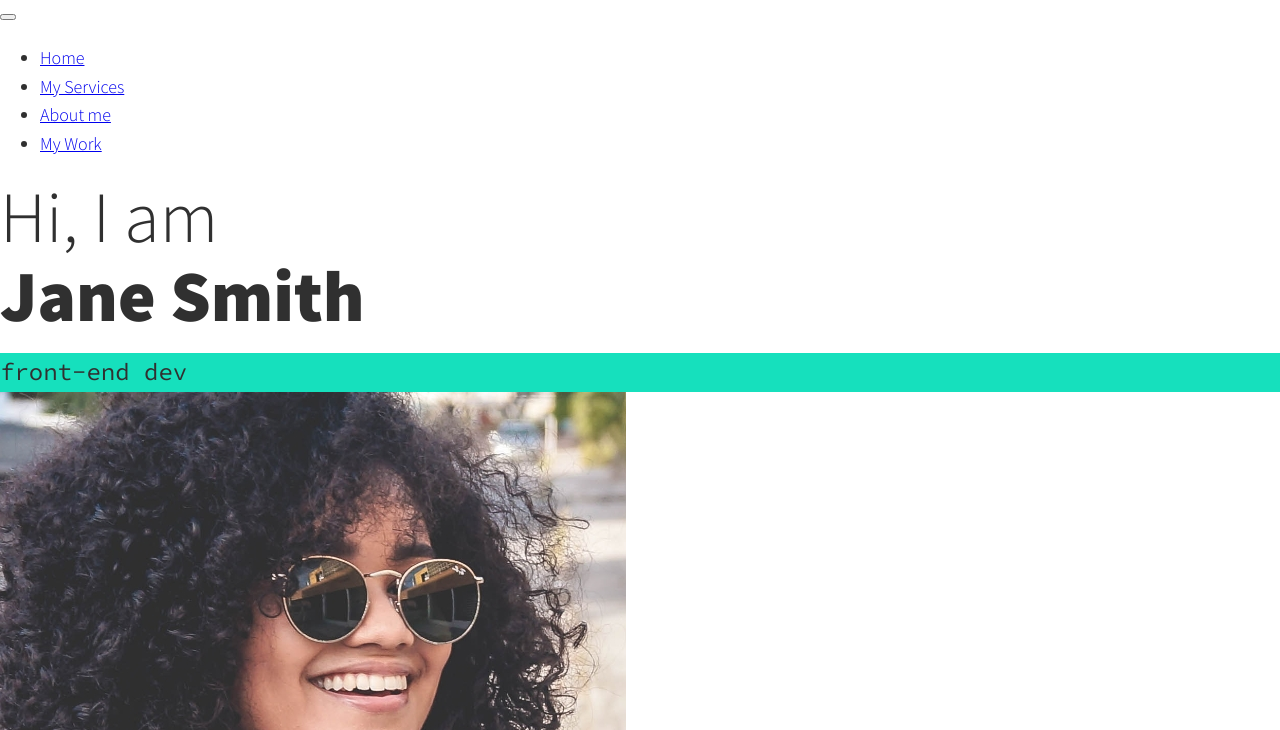
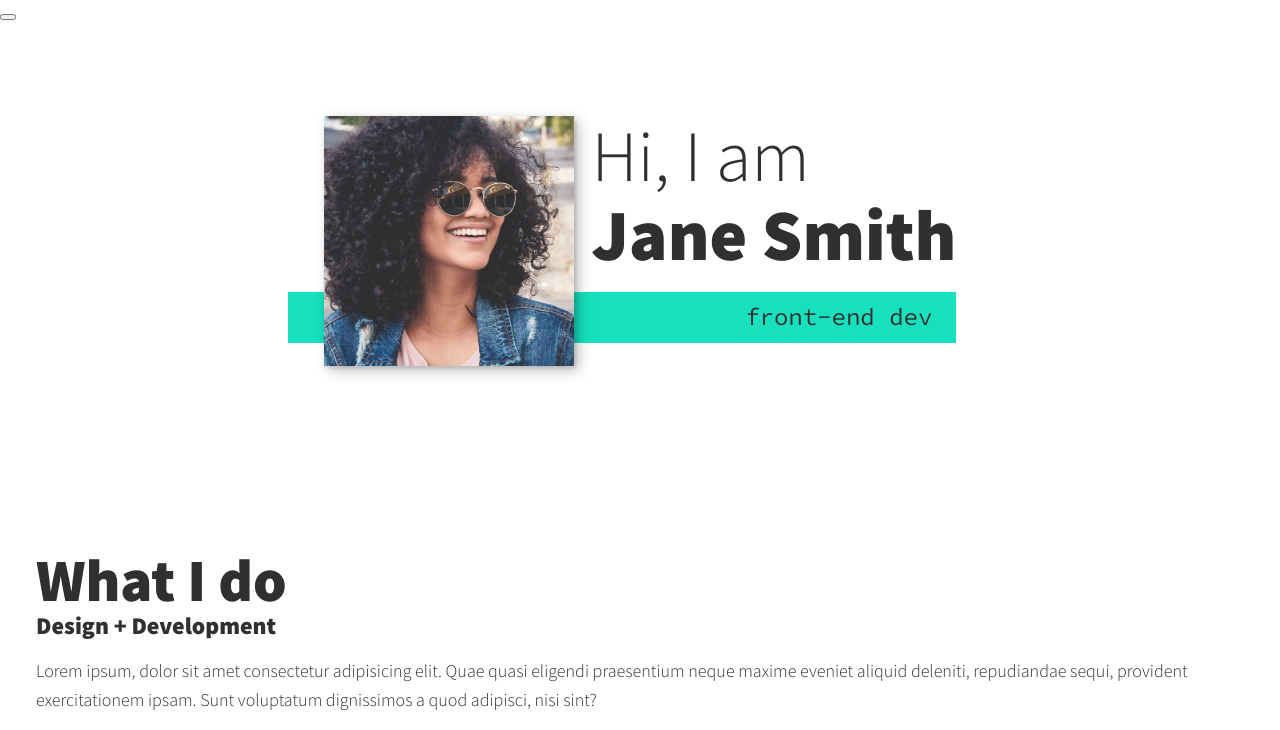
Before and after one commit to jugoslavjeftenic/course-scrimba-build-and-deploy-your-portfolio, a plain HTML site: page index.html in a window 1280 px wide. Shown: the part 54-784 px from the top of the page. Drawn offline with nearby package versions, Linux system fonts and the light colour scheme.

Commit message:
Finished Intro section

```diff
--- a/css/style.css
+++ b/css/style.css
@@ -20,6 +20,9 @@
     --fs-h2: 2.25rem;
     --fs-h3: 1.25rem;
     --fs-body: 1rem;
+
+    --bs: 0.25em 0.25em 0.75em rgba(0,0,0,.25),
+          0.125em 0.125em 0.25em rgba(0,0,0,.15);
 }
 
 @media (min-width: 800px) {
@@ -39,6 +42,10 @@ body {
     font-family: var(--ff-primary);
     font-size: var(--fs-body);
     line-height: 1.6;
+}
+
+section {
+    padding: 5em 2em;
 }
 
 img {
@@ -80,5 +87,53 @@ h3 { font-size: var(--fs-h3); }
 .section__subtitle--intro,
 .section__subtitle--about {
     background: var(--clr-accent);
+    padding: .25em 1em;
     font-family: var(--ff-secondary);
+    margin-bottom: 1em;
 }
+
+/* Header */
+nav { display: none; }
+
+/* Intro section */
+.intro {
+    position: relative;
+}
+
+.intro__img {
+    box-shadow: var(--bs);
+}
+
+.section__subtitle--intro {
+    display: inline-block;
+}
+
+@media (min-width: 600px) {
+    .intro {
+        display: grid;
+        width: min-content;
+        margin: 0 auto;
+        grid-column-gap: 1em;
+        grid-template-areas:
+            "img title"
+            "img subtitle";
+        grid-template-columns: min-content max-content;
+    }
+
+    .intro__img {
+        grid-area: img;
+        min-width: 250px;
+        position: relative;
+        z-index: 2;
+    }
+
+    .section__subtitle--intro {
+        align-self: start;
+        grid-column: -1 / 1;
+        grid-row: 2;
+        text-align: right;
+        position: relative;
+        left: -1.5em;
+        width: calc(100% + 1.5em);
+    }
+}
--- a/index.html
+++ b/index.html
@@ -36,7 +36,7 @@
                 Hi, I am <strong>Jane Smith</strong>
             </h1>
             <p class="section__subtitle section__subtitle--intro">front-end dev</p>
-            <img src="img/dev-jane-01.jpg" alt="a picture of Jane Smith smiling">
+            <img src="img/dev-jane-01.jpg" alt="a picture of Jane Smith smiling" class="intro__img">
         </section>
 
         <!-- My services -->
```
